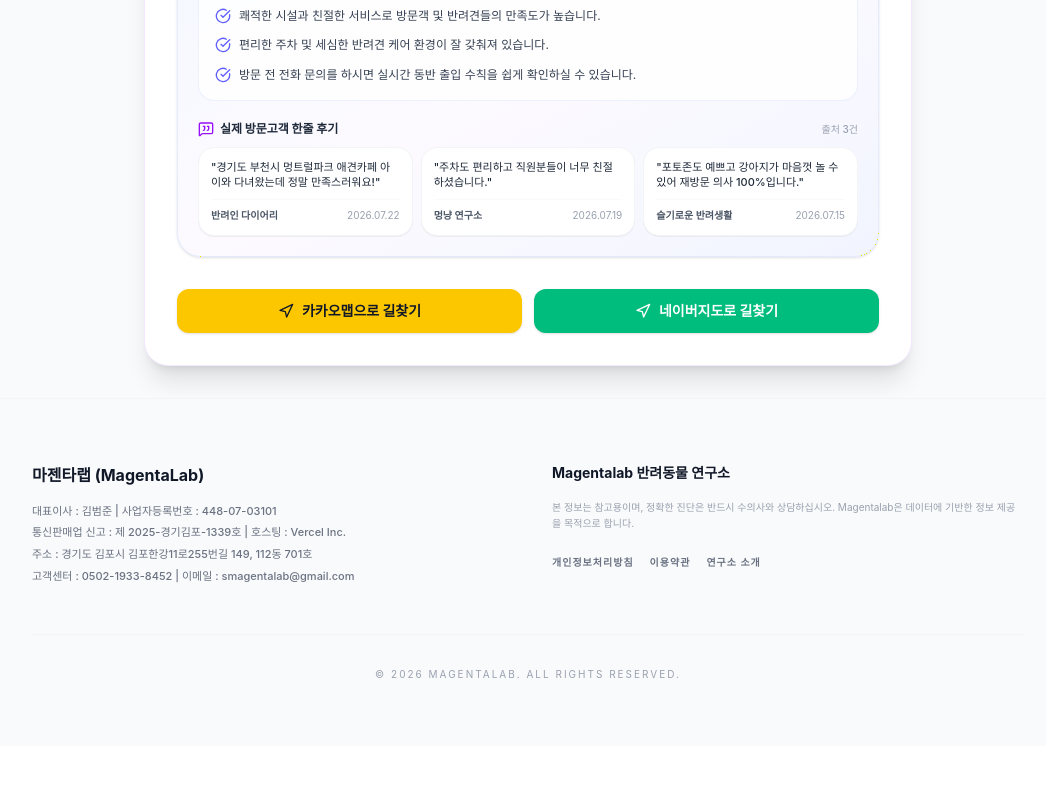
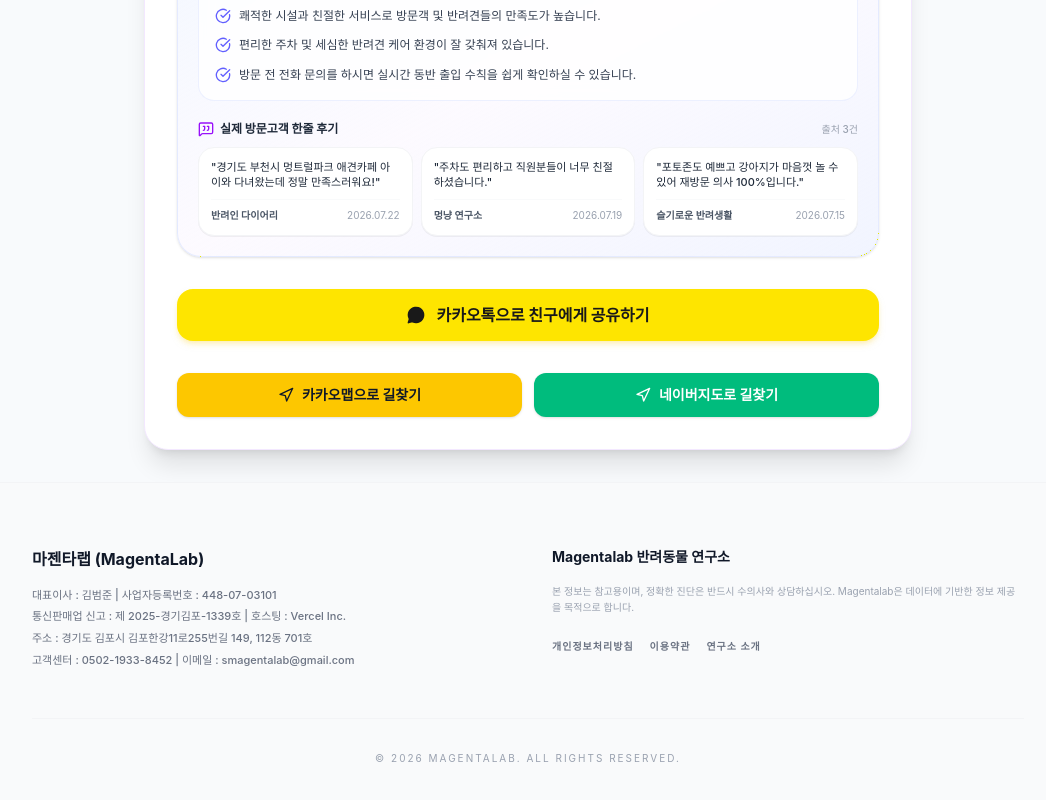
Before and after one commit to drivehihi-ctrl/magentalab-blog, a Next.js app: page /map/place/poi-1 in a window 1280 px wide. Shown: the part 1167-1967 px from the top of the page, without its empty margins (112-1158 px from the left). Before the commit the page ends 1913 px from the top, so only its background shows below. Built offline with nearby package versions, Linux system fonts and the light colour scheme; no server answers; a web font is replaced by a local one.

Commit message:
feat: 카카오톡 1초 카드로 공유하기 API 연동 (펫 맵 장소 및 블로그 글 소셜 공유 구현)

```diff
--- a/app/layout.tsx
+++ b/app/layout.tsx
@@ -8,6 +8,7 @@
 import { GoogleTagManager } from "@next/third-parties/google";
 
 import SessionProvider from "@/components/providers/SessionProvider";
+import KakaoScript from "@/components/KakaoScript";
 
 export const metadata: Metadata = {
   metadataBase: new URL("https://www.magentalabblog.com"),
@@ -100,6 +101,7 @@
       </head>
       <body className="antialiased">
         <SessionProvider>
+          <KakaoScript />
           <Header />
           <main>{children}</main>
           <Analytics />
--- a/app/map/place/[id]/page.tsx
+++ b/app/map/place/[id]/page.tsx
@@ -3,6 +3,7 @@
 import { MapPin, Clock, Phone, Navigation, ArrowLeft, ShieldAlert, CheckCircle2 } from 'lucide-react';
 import Link from 'next/link';
 import AIBriefingReviews from '@/components/map/AIBriefingReviews';
+import KakaoShareButton from '@/components/map/KakaoShareButton';
 import { getAIBriefingData } from '@/lib/map/aiBriefing';
 import { notFound } from 'next/navigation';
 import type { Metadata } from 'next';
@@ -187,6 +188,18 @@
           {/* Real Server-Side Rendered AI Briefing Reviews for 100% SEO Search Engine Crawling */}
           <AIBriefingReviews placeName={place.name} address={place.address} initialData={aiBriefingData} />
 
+          {/* KakaoTalk Viral Share Button */}
+          <div className="pt-2">
+            <KakaoShareButton
+              placeId={place.id}
+              placeName={place.name}
+              categoryName={place.categoryName}
+              address={place.roadAddress || place.address}
+              imageUrl={place.imageUrl}
+              description={place.description || aiBriefingData.summaryBullets[0]}
+            />
+          </div>
+
           <div className="grid grid-cols-2 gap-3 pt-2">
             {place.directionsUrls?.kakao && (
               <a
--- /dev/null
+++ b/components/KakaoScript.tsx
@@ -0,0 +1,23 @@
+'use client';
+
+import Script from 'next/script';
+
+const KAKAO_JS_KEY = process.env.NEXT_PUBLIC_KAKAO_JS_KEY || 'c7850585b1a0e91017128dcf19fc6a25';
+
+export default function KakaoScript() {
+  const handleKakaoInit = () => {
+    if (typeof window !== 'undefined' && window.Kakao) {
+      if (!window.Kakao.isInitialized()) {
+        window.Kakao.init(KAKAO_JS_KEY);
+      }
+    }
+  };
+
+  return (
+    <Script
+      src="https://t1.kakaocdn.net/kakao_js_sdk/2.7.2/kakao.min.js"
+      onLoad={handleKakaoInit}
+      strategy="afterInteractive"
+    />
+  );
+}
--- a/components/SocialShare.tsx
+++ b/components/SocialShare.tsx
@@ -1,9 +1,9 @@
 "use client";
 
 import { useState } from "react";
-import { Link as LinkIcon, Check, Share2 } from "lucide-react";
+import { Link as LinkIcon, Check, Share2, MessageCircle } from "lucide-react";
 
-// Inline Brand SVGs (Lucide 1.x does not include Brands)
+// Inline Brand SVGs
 const FacebookIcon = () => (
   <svg width="18" height="18" viewBox="0 0 24 24" fill="none" stroke="currentColor" strokeWidth="2" strokeLinecap="round" strokeLinejoin="round">
     <path d="M18 2h-3a5 5 0 0 0-5 5v3H7v4h3v8h4v-8h3l1-4h-4V7a1 1 0 0 1 1-1h3z"/>
@@ -16,20 +16,27 @@
   </svg>
 );
 
+const KakaoIcon = () => (
+  <svg width="18" height="18" viewBox="0 0 24 24" fill="currentColor">
+    <path d="M12 3C6.477 3 2 6.477 2 10.767c0 2.775 1.83 5.21 4.582 6.602l-1.168 4.303c-.083.307.262.556.529.378l5.127-3.418c.306.024.617.036.93.036 5.523 0 10-3.477 10-7.767C22 6.477 17.523 3 12 3z"/>
+  </svg>
+);
+
 interface SocialShareProps {
   url: string;
   title: string;
   lang?: "ko" | "en" | "ja";
 }
 
+const KAKAO_JS_KEY = process.env.NEXT_PUBLIC_KAKAO_JS_KEY || 'c7850585b1a0e91017128dcf19fc6a25';
+
 export default function SocialShare({ url, title, lang }: SocialShareProps) {
   const [copied, setCopied] = useState(false);
 
-  const shareUrl = typeof window !== "undefined" ? window.location.origin + url : url;
+  const shareUrl = typeof window !== "undefined" ? window.location.origin + url : `https://www.magentalabblog.com${url}`;
   const encodedUrl = encodeURIComponent(shareUrl);
   const encodedTitle = encodeURIComponent(title);
 
-  // 현재 경로 혹은 url을 통해 언어 자동 감지
   let currentLang: "ko" | "en" | "ja" = lang || "ko";
   if (!lang) {
     if (typeof window !== "undefined") {
@@ -77,6 +84,41 @@
     }
   };
 
+  const handleKakaoShare = () => {
+    if (typeof window !== "undefined" && window.Kakao) {
+      if (!window.Kakao.isInitialized()) {
+        window.Kakao.init(KAKAO_JS_KEY);
+      }
+      try {
+        window.Kakao.Share.sendDefault({
+          objectType: "feed",
+          content: {
+            title: title,
+            description: "마젠타랩(Magentalab) 반려동물 연구소에서 유용한 소식을 확인해보세요!",
+            imageUrl: "https://www.magentalabblog.com/images/favicon.png",
+            link: {
+              mobileWebUrl: shareUrl,
+              webUrl: shareUrl,
+            },
+          },
+          buttons: [
+            {
+              title: "마젠타랩에서 읽기",
+              link: {
+                mobileWebUrl: shareUrl,
+                webUrl: shareUrl,
+              },
+            },
+          ],
+        });
+        return;
+      } catch (e) {
+        console.warn("Kakao share failed:", e);
+      }
+    }
+    handleCopy();
+  };
+
   const shareLinks = [
     {
       name: "Facebook",
@@ -102,6 +144,16 @@
       </div>
 
       <div className="flex flex-wrap gap-3">
+        {/* KakaoTalk 1-Second Share Button */}
+        <button
+          onClick={handleKakaoShare}
+          className="flex items-center gap-2 px-5 py-2.5 rounded-2xl border-2 border-[#FEE500] bg-[#FEE500] hover:bg-[#FADA0A] text-[#191919] shadow-xs hover:shadow-md transition-all duration-300 hover:-translate-y-1 font-bold text-sm"
+          aria-label="KakaoTalk Share"
+        >
+          <KakaoIcon />
+          <span>카카오톡</span>
+        </button>
+
         {shareLinks.map((link) => (
           <a
             key={link.name}
--- /dev/null
+++ b/components/map/KakaoShareButton.tsx
@@ -0,0 +1,90 @@
+'use client';
+
+import React, { useState } from 'react';
+import { MessageCircle, Check } from 'lucide-react';
+
+declare global {
+  interface Window {
+    Kakao?: any;
+  }
+}
+
+interface KakaoShareButtonProps {
+  placeName: string;
+  categoryName: string;
+  address: string;
+  imageUrl?: string;
+  description?: string;
+  placeId: string;
+}
+
+const KAKAO_JS_KEY = process.env.NEXT_PUBLIC_KAKAO_JS_KEY || 'c7850585b1a0e91017128dcf19fc6a25';
+
+export default function KakaoShareButton({
+  placeName,
+  categoryName,
+  address,
+  imageUrl,
+  description,
+  placeId,
+}: KakaoShareButtonProps) {
+  const [copied, setCopied] = useState(false);
+
+  const handleKakaoShare = () => {
+    if (typeof window === 'undefined') return;
+
+    const shareUrl = `https://www.magentalabblog.com/map/place/${placeId}`;
+    const defaultImage = imageUrl || 'https://images.unsplash.com/photo-1548199973-03cce0bbc87b?auto=format&fit=crop&w=600&q=80';
+    const descText = description ? description.substring(0, 80) : `${address} 에 위치한 대표 ${categoryName} 스팟입니다.`;
+
+    if (window.Kakao) {
+      if (!window.Kakao.isInitialized()) {
+        window.Kakao.init(KAKAO_JS_KEY);
+      }
+
+      try {
+        window.Kakao.Share.sendDefault({
+          objectType: 'feed',
+          content: {
+            title: `[마젠타랩 펫 맵] 🐶 이번 주말 여기 어때? ${placeName}`,
+            description: `📍 ${address} (${categoryName})\n"${descText}"`,
+            imageUrl: defaultImage,
+            link: {
+              mobileWebUrl: shareUrl,
+              webUrl: shareUrl,
+            },
+          },
+          buttons: [
+            {
+              title: '펫 맵에서 상세보기',
+              link: {
+                mobileWebUrl: shareUrl,
+                webUrl: shareUrl,
+              },
+            },
+          ],
+        });
+        return;
+      } catch (err) {
+        console.warn('Kakao Share API failed, fallback to Web Share or Clipboard:', err);
+      }
+    }
+
+    // Fallback: Copy Link
+    navigator.clipboard.writeText(shareUrl);
+    setCopied(true);
+    setTimeout(() => setCopied(false), 2000);
+  };
+
+  return (
+    <button
+      onClick={handleKakaoShare}
+      className="w-full flex items-center justify-center gap-2.5 py-3.5 px-4 bg-[#FEE500] hover:bg-[#FADA0A] text-[#191919] font-extrabold text-sm sm:text-base rounded-2xl transition shadow-md shadow-amber-200/50 group"
+      aria-label="카카오톡으로 공유하기"
+    >
+      <MessageCircle className="w-5 h-5 fill-[#191919] stroke-none group-hover:scale-110 transition-transform" />
+      <span>{copied ? '상세 링크 복사 완료!' : '카카오톡으로 친구에게 공유하기'}</span>
+      {copied && <Check className="w-4 h-4 text-emerald-600 ml-1" />}
+    </button>
+  );
+}
```
